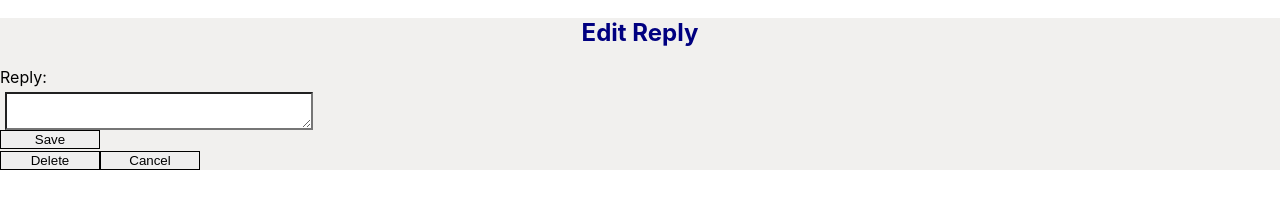
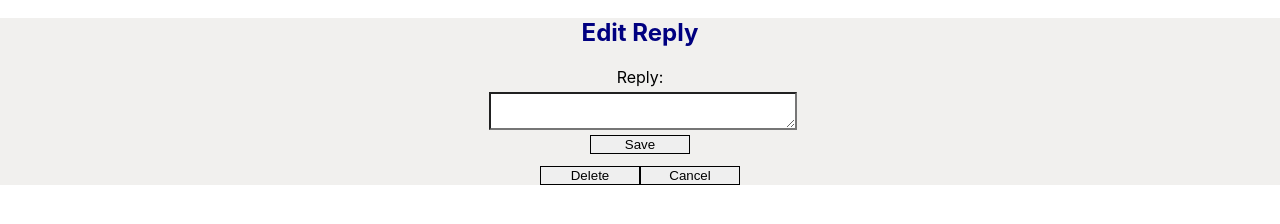
Before and after one commit to navin1551/doggy-dialogue-app, a React (Create React App) app: page /edit-reply/1 in a window 1280 px wide. Shown: the part 272-496 px from the top of the page. Built offline with nearby package versions, Linux system fonts and the light colour scheme; no server answers.

Commit message:
more css

```diff
--- a/src/components/Content.js
+++ b/src/components/Content.js
@@ -33,7 +33,6 @@ export default class Content extends React.Component {
 
   render() {
     const { modified } = this.props;
-    console.log(this.props.forumId);
     return (
       <div className="post-content-area">
         <div className="content-border">
--- a/src/components/EditPost.css
+++ b/src/components/EditPost.css
@@ -35,3 +35,18 @@ textarea {
 #edit-title-input {
   width: 175px;
 }
+
+@media screen and (min-width: 768px) {
+  .edit-post-form {
+    align-items: center;
+  }
+
+  .edit-post-buttons {
+    text-align: center;
+    margin-top: 10px;
+  }
+
+  #post-edit-save-button {
+    margin-top: 5px;
+  }
+}
--- a/src/components/EditPost.js
+++ b/src/components/EditPost.js
@@ -1,5 +1,4 @@
 import React from "react";
-import { Link } from "react-router-dom";
 import config from "../config";
 import DoggyContext from "../DoggyContext";
 import "./EditPost.css";
@@ -129,14 +128,14 @@ export default class EditPost extends React.Component {
             <button id="post-edit-save-button">Save</button>
           </form>
         </div>
+        <div className="edit-post-buttons">
           <button onClick={this.postDeleteHandle} id="post-edit-delete-button">
             Delete
           </button>
-        {/*<Link to={`/post/${postId}`}>*/}
           <button onClick={this.goBack} id="edit-post-cancel-button">
             Cancel
           </button>
-        {/*</Link>*/}
+        </div>
       </section>
     );
   }
--- a/src/components/EditReply.css
+++ b/src/components/EditReply.css
@@ -21,3 +21,18 @@
 .edit-reply-header {
   text-align: center;
 }
+
+@media screen and (min-width: 768px) {
+  .edit-reply-form {
+    align-items: center;
+  }
+
+  .edit-reply-buttons {
+    text-align: center;
+    margin-top: 10px;
+  }
+
+  #reply-edit-save-button {
+    margin-top: 5px;
+  }
+}
--- a/src/components/EditReply.js
+++ b/src/components/EditReply.js
@@ -1,5 +1,4 @@
 import React from "react";
-import { Link } from "react-router-dom";
 import config from "../config";
 import DoggyContext from "../DoggyContext";
 import "./EditReply.css";
@@ -117,12 +116,17 @@ export default class EditReply extends React.Component {
           />
           <button id="reply-edit-save-button">Save</button>
         </form>
-        <button onClick={this.replyDeleteHandle} id="reply-edit-delete-button">
-          Delete
-        </button>
-        <button onClick={this.goBack} id="edit-reply-cancel-button">
-          Cancel
-        </button>
+        <div className="edit-reply-buttons">
+          <button
+            onClick={this.replyDeleteHandle}
+            id="reply-edit-delete-button"
+          >
+            Delete
+          </button>
+          <button onClick={this.goBack} id="edit-reply-cancel-button">
+            Cancel
+          </button>
+        </div>
       </section>
     );
   }
--- a/src/components/Forums.css
+++ b/src/components/Forums.css
@@ -52,6 +52,7 @@
 .about-us-text {
   margin-right: 2px;
   margin-left: 2px;
+  padding-top: 5px;
 }
 
 @media screen and (min-width: 768px) {
--- a/src/components/UserPost.js
+++ b/src/components/UserPost.js
@@ -1,5 +1,4 @@
 import React from "react";
-import { Link } from "react-router-dom";
 import DoggyContext from "../DoggyContext";
 import Replies from "./Replies";
 import Content from "./Content";
@@ -15,7 +14,6 @@ export default class UserPost extends React.Component {
   };
 
   render() {
-    console.log(this.props);
     const { replies = [] } = this.context;
 
     let postId = parseInt(this.props.match.params.postId);
```
Lines whose indentation alone changed are shown as unchanged.
